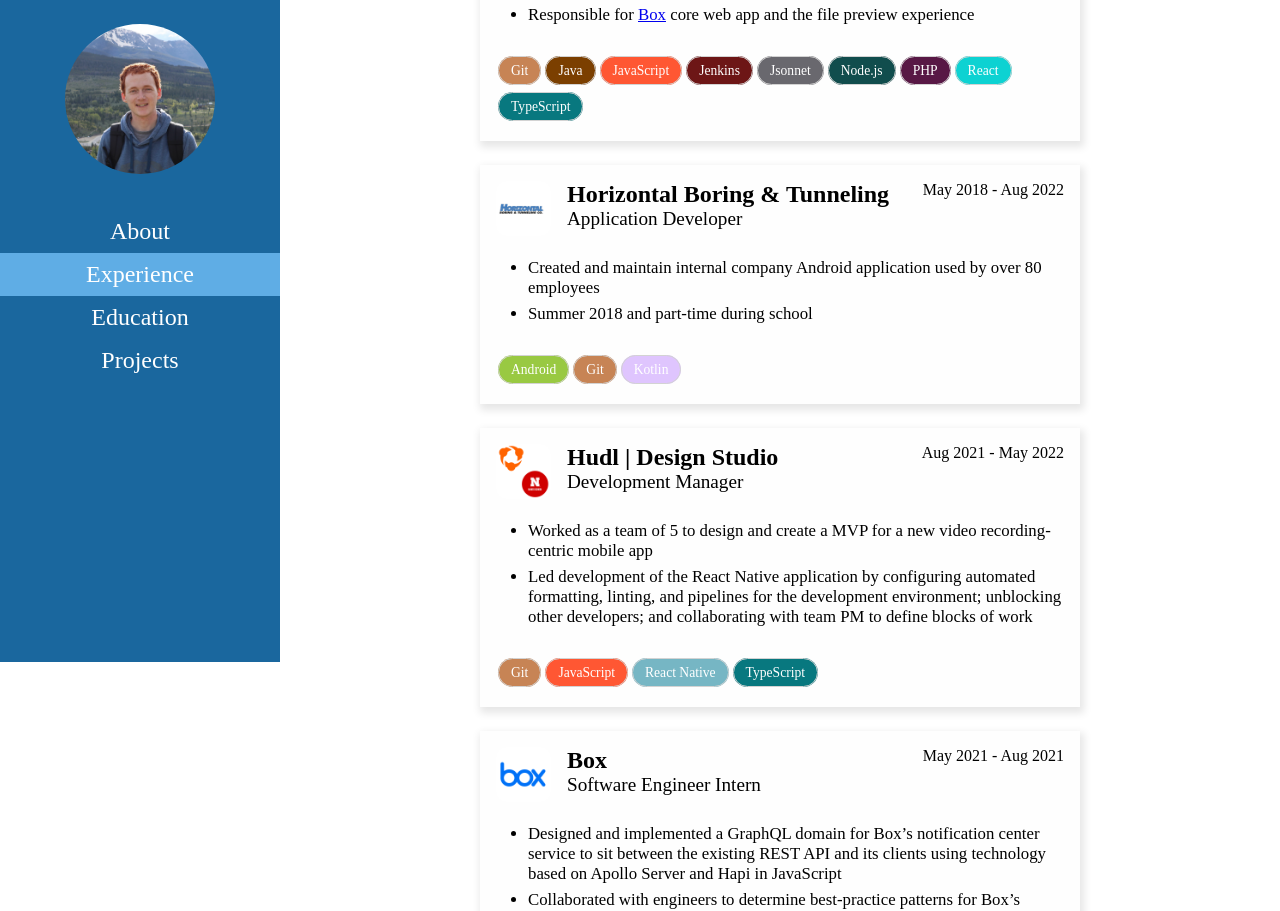
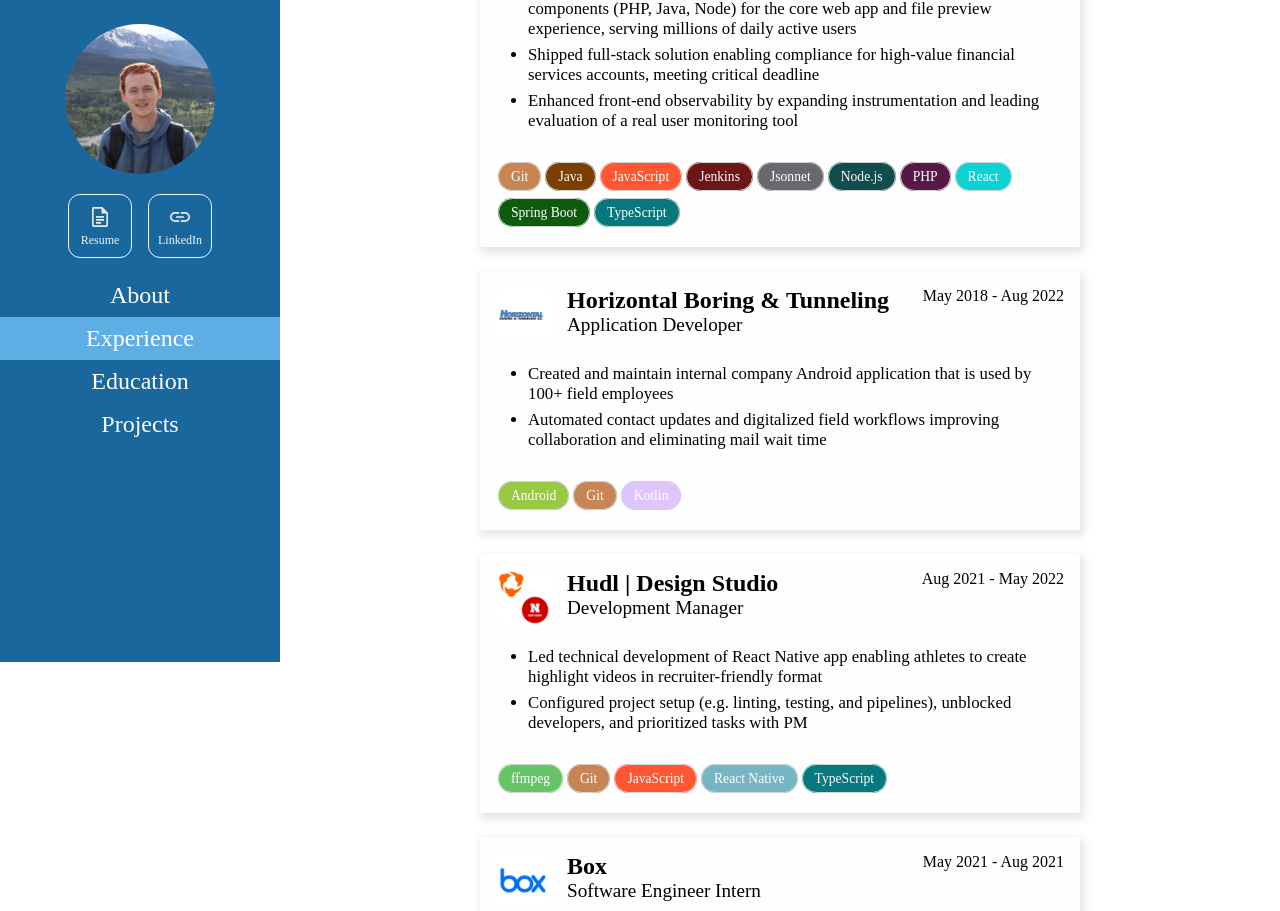
Before and after one commit to patlm/patlm.github.io, a SvelteKit app: page /experience in a window 1280 px wide. Shown: the part 138-1049 px from the top of the page. Built offline with nearby package versions, Linux system fonts and the light colour scheme; a web font is replaced by a local one.

Commit message:
Website refresh

```diff
--- a/src/lib/data/techTags.ts
+++ b/src/lib/data/techTags.ts
@@ -28,6 +28,11 @@ export default {
 		name: 'Expo',
 		link: 'https://expo.dev/',
 		color: 'new-blue'
+	},
+	ffmpeg: {
+		name: 'ffmpeg',
+		link: 'https://www.ffmpeg.org/',
+		color: 'light-green'
 	},
 	firebase: {
 		name: 'Firebase',
@@ -84,6 +89,11 @@ export default {
 		link: 'https://www.php.net/',
 		color: 'plum'
 	},
+	python: {
+		name: 'Python',
+		link: 'https://www.python.org/',
+		color: 'dark-blue'
+	},
 	react: {
 		name: 'React',
 		link: 'https://react.dev/',
@@ -103,6 +113,11 @@ export default {
 		name: 'Rundeck',
 		link: 'https://www.rundeck.com/',
 		color: 'honeydew'
+	},
+	springboot: {
+		name: 'Spring Boot',
+		link: 'https://spring.io/projects/spring-boot',
+		color: 'neutral-green'
 	},
 	sqlite: {
 		name: 'SQLite',
--- a/src/lib/styles/tagColors.css
+++ b/src/lib/styles/tagColors.css
@@ -117,3 +117,15 @@
 .deep-red {
 	background-color: #6d1616;
 }
+
+.dark-blue {
+	background-color: rgb(15, 15, 134);
+}
+
+.neutral-green {
+	background-color: rgb(13, 92, 13);
+}
+
+.light-green {
+	background-color: rgb(102, 196, 102);
+}
--- a/src/routes/(personal)/+layout.svelte
+++ b/src/routes/(personal)/+layout.svelte
@@ -9,6 +9,23 @@
 <nav>
 	<h1>Patrick <br /> Murphy</h1>
 	<img src="/pic.jpg" alt="Profile" width="150" height="150" />
+	<br>
+	<div class="profile-links-div">
+		<a href="/resume-patrick.pdf" class="profile-link" style="margin-right: 12px;" target="_blank">
+			<svg xmlns="http://www.w3.org/2000/svg" height="24px" viewBox="0 -960 960 960" width="24px" fill="#e8eaed"><path d="M320-453.33h320V-520H320v66.67Zm0 120h320V-400H320v66.67Zm0 120h200V-280H320v66.67ZM226.67-80q-27 0-46.84-19.83Q160-119.67 160-146.67v-666.66q0-27 19.83-46.84Q199.67-880 226.67-880H574l226 226v507.33q0 27-19.83 46.84Q760.33-80 733.33-80H226.67Zm314-542.67v-190.66h-314v666.66h506.66v-476H540.67Zm-314-190.66v190.66-190.66 666.66-666.66Z"/></svg>
+			<br>
+			<p>
+				Resume
+			</p>
+		</a>
+		<a href="https://www.linkedin.com/in/patlm" class="profile-link" target="_blank">
+			<svg xmlns="http://www.w3.org/2000/svg" height="24px" viewBox="0 -960 960 960" width="24px" fill="#e8eaed"><path d="M446.67-280H280q-83 0-141.5-58.5T80-480q0-83 58.5-141.5T280-680h166.67v66.67H280q-55.56 0-94.44 38.84-38.89 38.84-38.89 94.33 0 55.49 38.89 94.49 38.88 39 94.44 39h166.67V-280ZM323.33-446.67v-66.66h313.34v66.66H323.33Zm190 166.67v-66.67H680q55.56 0 94.44-38.84 38.89-38.84 38.89-94.33 0-55.49-38.89-94.49-38.88-39-94.44-39H513.33V-680H680q83 0 141.5 58.5T880-480q0 83-58.5 141.5T680-280H513.33Z"/></svg>
+			<br>
+			<p>
+				LinkedIn
+			</p>
+		</a>
+	</div>
 	<ul>
 		<NavLinkItem linkUrl="/" name="About" />
 		<NavLinkItem linkUrl="/experience" name="Experience" />
@@ -17,7 +34,7 @@
 	</ul>
 </nav>
 
-<div>
+<div class="slot-div">
 	<slot />
 </div>
 
@@ -43,6 +60,26 @@
 		margin-top: 12px;
 		padding-bottom: 12px;
 	}
+	.profile-link {
+		color: #ebf5fc;
+		border: 1px solid #ebf5fc;
+		border-radius: 12px;
+		display: inline-block;
+		margin: auto;
+		text-decoration: none;
+		padding: 10px 0px;
+		height: 64px;
+		width: 64px;
+		font-size: 12px;
+	}
+	.profile-link:hover {
+		color: #ebf5fc;
+		background-color: #3a91cf;
+	}
+	.profile-links-div {
+		margin-top: 16px;
+	}
+
 
 	@media only screen and (min-width: 700px) {
 		h1 {
@@ -60,12 +97,12 @@
 			overflow-y: scroll;
 		}
 		nav ul {
-			margin-top: 32px;
+			margin-top: 16px;
 			list-style: none;
 			width: 100%;
 			margin-bottom: 32px;
 		}
-		div {
+		.slot-div {
 			margin-left: 280px;
 			padding-top: 12px;
 			margin-bottom: 16px;
--- a/src/routes/(personal)/+page.svelte
+++ b/src/routes/(personal)/+page.svelte
@@ -7,7 +7,7 @@
 		<p>👋🏻 Hi, my name is Patrick!</p>
 		<ul>
 			<li>
-				I'm currently living in the San Fransico Bay Area where I work at Box as a Software Engineer
+				I'm currently living in the San Francisco Bay Area where I work at Box as a Software Engineer
 				📦
 			</li>
 			<li>
--- a/src/routes/(personal)/experience/+page.svelte
+++ b/src/routes/(personal)/experience/+page.svelte
@@ -17,14 +17,19 @@
 		techTags.node,
 		techTags.php,
 		techTags.react,
+		techTags.springboot,
 		techTags.typescript
 	]}
 >
 	<ul>
-		<li>Software engineer on the home web product team</li>
 		<li>
-			Responsible for <a href="https://www.box.com/" target="_blank">Box</a> core web app and the file
-			preview experience
+			Developed and maintained front-end features (React) and back-end components (PHP, Java, Node) for the core web app and file preview experience, serving millions of daily active users
+		</li>
+		<li>
+			Shipped full-stack solution enabling compliance for high-value financial services accounts, meeting critical deadline
+		</li>
+		<li>
+			Enhanced front-end observability by expanding instrumentation and leading evaluation of a real user monitoring tool
 		</li>
 	</ul>
 </ExperienceCard>
@@ -37,8 +42,12 @@
 	techTags={[techTags.android, techTags.git, techTags.kotlin]}
 >
 	<ul>
-		<li>Created and maintain internal company Android application used by over 80 employees</li>
-		<li>Summer 2018 and part-time during school</li>
+		<li>
+			Created and maintain internal company Android application that is used by 100+ field employees
+		</li>
+		<li>
+			Automated contact updates and digitalized field workflows improving collaboration and eliminating mail wait time
+		</li>
 	</ul>
 </ExperienceCard>
 
@@ -47,16 +56,14 @@
 	subtitle="Development Manager"
 	dateTag="Aug 2021 - May 2022"
 	titleIcon="/hudl-icon.png"
-	techTags={[techTags.git, techTags.javascript, techTags.reactnative, techTags.typescript]}
+	techTags={[techTags.ffmpeg, techTags.git, techTags.javascript, techTags.reactnative, techTags.typescript]}
 >
 	<ul>
 		<li>
-			Worked as a team of 5 to design and create a MVP for a new video recording-centric mobile app
+			Led technical development of React Native app enabling athletes to create highlight videos in recruiter-friendly format
 		</li>
 		<li>
-			Led development of the React Native application by configuring automated formatting, linting,
-			and pipelines for the development environment; unblocking other developers; and collaborating
-			with team PM to define blocks of work
+			Configured project setup (e.g. linting, testing, and pipelines), unblocked developers, and prioritized tasks with PM
 		</li>
 	</ul>
 </ExperienceCard>
@@ -70,32 +77,27 @@
 >
 	<ul>
 		<li>
-			Designed and implemented a GraphQL domain for Box’s notification center service to sit between
-			the existing REST API and its clients using technology based on Apollo Server and Hapi in
-			JavaScript
+			Engineered GraphQL domain for a notification center service, streamlining queries and enabling future scalability
 		</li>
 		<li>
-			Collaborated with engineers to determine best-practice patterns for Box’s GraphQL initiative
-			as it is expanded
+			Collaborated with engineers to determine best-practice patterns for Box’s GraphQL initiative as it is expanded
 		</li>
 	</ul>
 </ExperienceCard>
 
 <ExperienceCard
 	title="UNL"
-	subtitle="Undergradudate Teaching Assistant"
+	subtitle="Undergraduate Teaching Assistant"
 	dateTag="Aug 2020 - May 2021"
 	titleIcon="/nebraska-icon.jpg"
 	techTags={[techTags.git, techTags.java, techTags.studentchoice]}
 >
 	<ul>
 		<li>
-			Fall 2020: Graded, provided feedback, and hosted office hours to assist ~40 students in
-			introductory CS course
+			Fall 2020: Hosted office hours, provided feedback, and graded to support ~40 students in introductory CS course
 		</li>
 		<li>
-			Spring 2021: Graded, designed labs, and mentored teams for a team project-based software
-			engineering course
+			Spring 2021: Mentored 6 teams of ~5, designed labs, and graded for project-based software engineering course
 		</li>
 	</ul>
 </ExperienceCard>
@@ -120,8 +122,7 @@
 			Completed feature-driven and client-requested changes to C# .NET Web API and Angular front-end
 		</li>
 		<li>
-			Increased test coverage by approximately 15% for Angular based front-end services and
-			components
+			Increased test coverage by approximately 15% for Angular based front-end services and components
 		</li>
 	</ul>
 </ExperienceCard>
@@ -134,7 +135,7 @@
 	techTags={[techTags.git, techTags.ruby, techTags.rundeck]}
 >
 	<ul>
-		<li>Migrated automated jobs to Ruby version-controlled code representing Rundeck jobs</li>
+		<li>Reduced release complexity by migrating legacy automations to Ruby version-controlled Rundeck jobs</li>
 	</ul>
 </ExperienceCard>
 
```
Also changed, not shown: src/routes/(personal)/education/+page.svelte (+7 -7 lines), src/routes/(personal)/projects/+page.svelte (+48 -30 lines), static/chess-bot.png (added), 1 other file (tests, documents, lock files or other folders).
